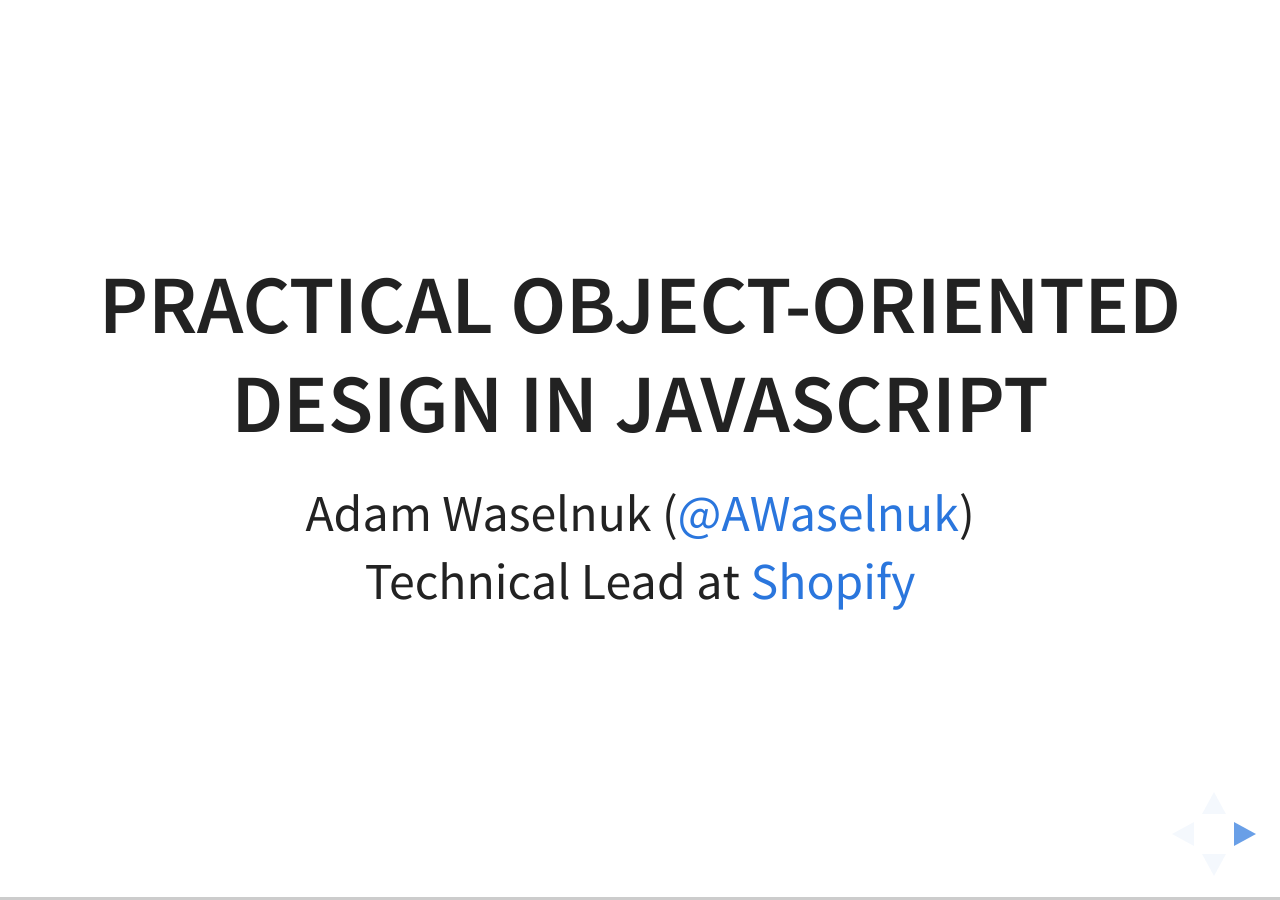
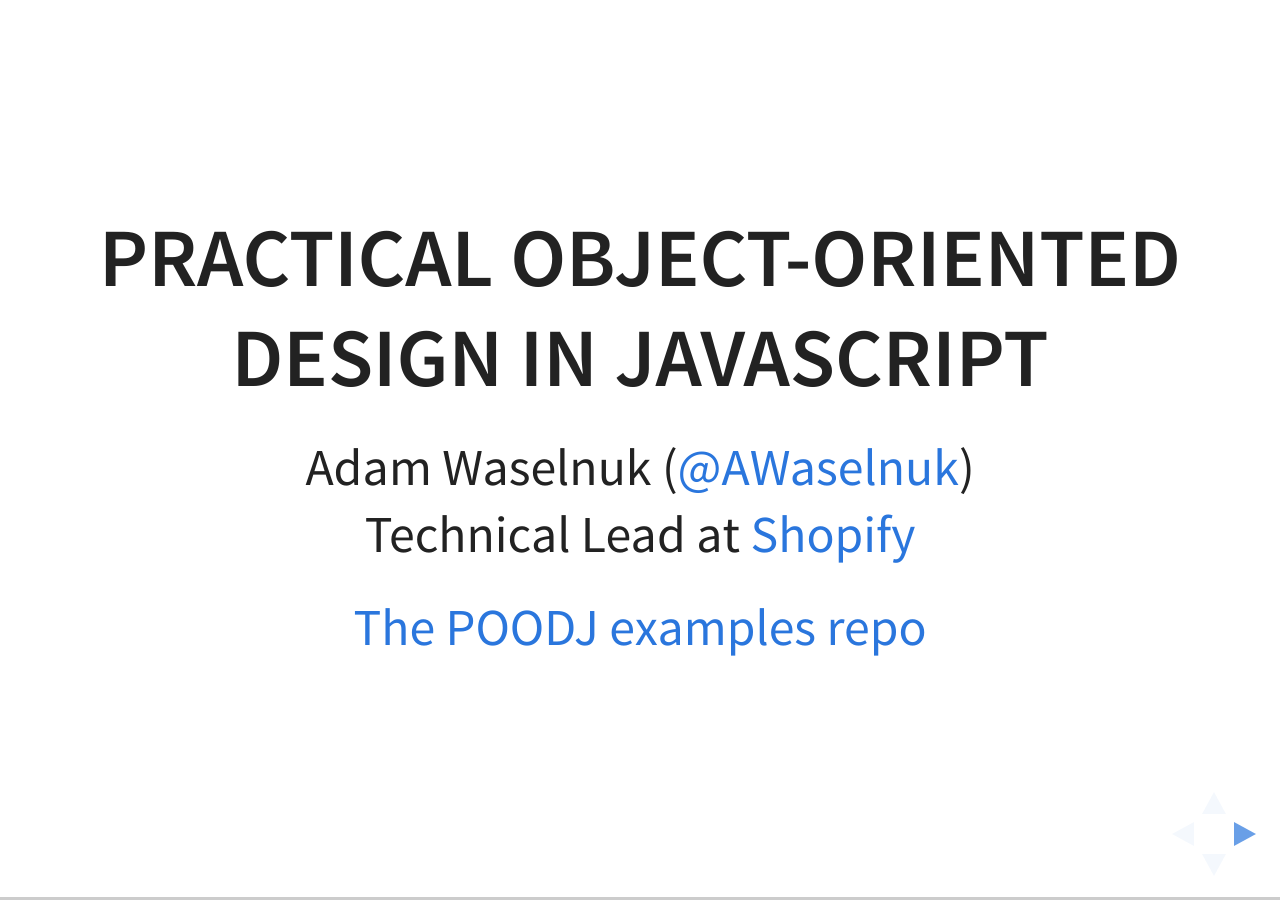
Before and after one commit to AWaselnuk/AWaselnuk.github.io, a Jekyll site: the page built from _posts/2018-04-03-practical-object-oriented-design-in-javascript.md, in a window 1280 px wide. Built offline with Jekyll 4.4.1, drawn with Linux system fonts in a browser that asks for light colours; part of the change alters nothing that is shown.

Commit message:
Add links to POODJ example repo

```diff
--- a/_posts/2018-04-03-practical-object-oriented-design-in-javascript.md
+++ b/_posts/2018-04-03-practical-object-oriented-design-in-javascript.md
@@ -11,6 +11,9 @@ tags: presentations javascript oop design
     Adam Waselnuk (<a href="https://twitter.com/AWaselnuk">@AWaselnuk</a>)
     <br>
     Technical Lead at <a href="https://www.shopify.com/careers">Shopify</a>
+  </p>
+  <p>
+    <a href="https://github.com/AWaselnuk/poodj">The POODJ examples repo</a>
   </p>
 </section>
 
@@ -190,8 +193,7 @@ tags: presentations javascript oop design
 </section>
 
 <section data-background-color="#ffc043">
-  TODO: link to final GH file
-  <p>Consider this real world example.</p>
+  <p><a href="https://github.com/AWaselnuk/poodj/tree/master/email-form">Consider this real world example.</a></p>
 
   <aside class="notes" data-markdown>
     * Make sure to tie back to SRP
@@ -329,8 +331,7 @@ tags: presentations javascript oop design
 </section>
 
 <section data-background-color="#ffc043">
-  TODO: link to final GH file
-  <p>Let's look at some real code.</p>
+  <p><a href="https://github.com/AWaselnuk/poodj/tree/master/install-card">Let's look at some real code.</a></p>
 
   <aside class="notes" data-markdown>
     * Make sure to tie back to dependencies
@@ -519,8 +520,7 @@ tags: presentations javascript oop design
 </section>
 
 <section data-background-color="#ffc043">
-  TODO: link to final GH file
-  <p>One final flight to production code</p>
+  <p><a href="https://github.com/AWaselnuk/poodj/tree/master/billing-cycle-list">One final flight to production code</a></p>
 
   <aside class="notes" data-markdown>
     * Make sure to tie back to interfaces
```
